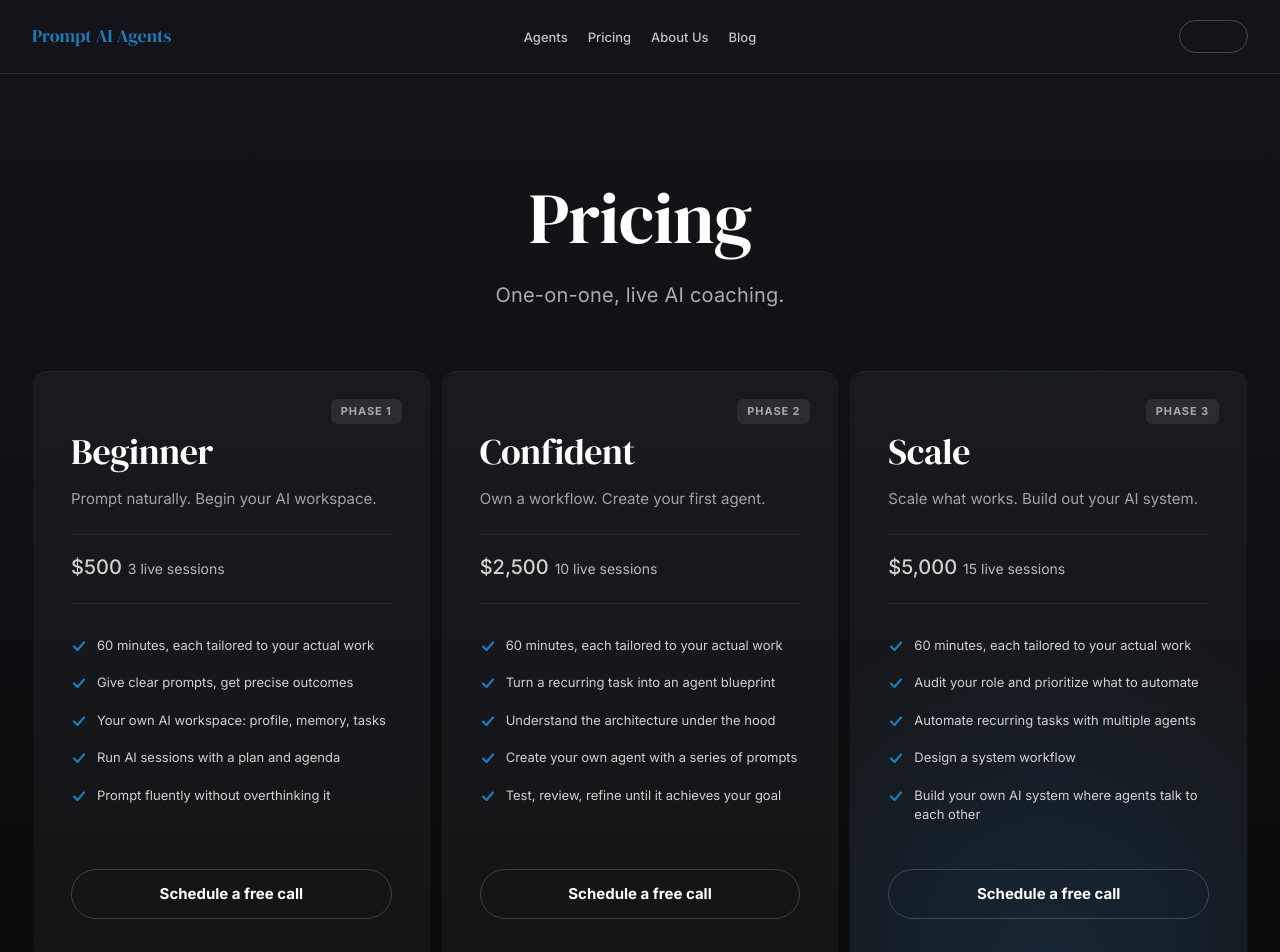
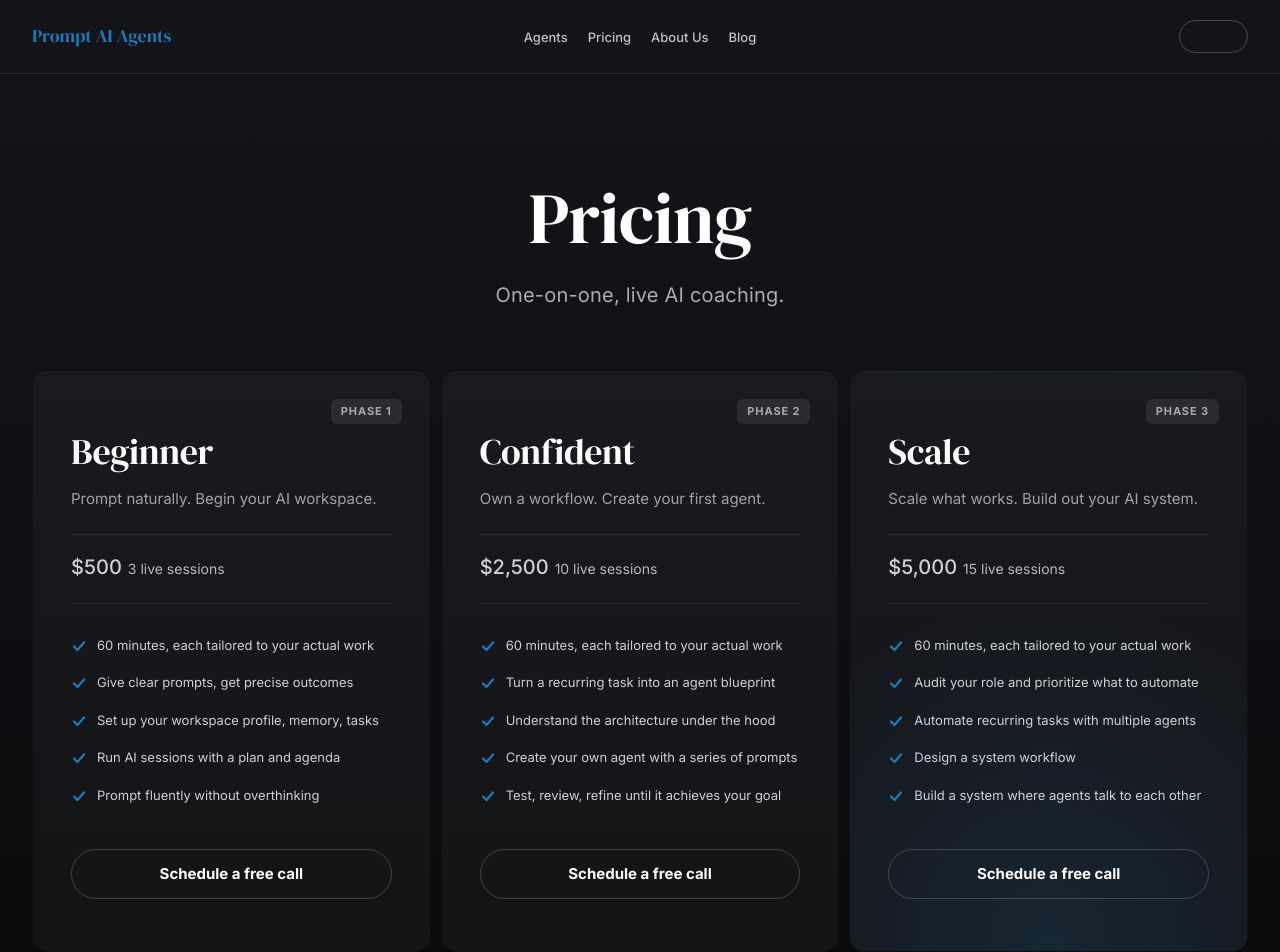
Before and after one commit to coolcalvin457-tech/agent-timesaver-nextjs, a Next.js app: page /pricing in a window 1280 px wide. Shown: the top 952 px of the page. Built offline with nearby package versions, Linux system fonts and the light colour scheme; no server answers.

Commit message:
Scale card: simplify apex bullet; Beginner card: reorder deliverables

```diff
--- a/app/pricing/page.tsx
+++ b/app/pricing/page.tsx
@@ -40,9 +40,9 @@ const coachingTiers: Tier[] = [
     features: [
       "60 minutes, each tailored to your actual work",
       "Give clear prompts, get precise outcomes",
-      "Your own AI workspace: profile, memory, tasks",
+      "Set up your workspace profile, memory, tasks",
       "Run AI sessions with a plan and agenda",
-      "Prompt fluently without overthinking it",
+      "Prompt fluently without overthinking",
     ],
     ctaLabel: "Schedule a free call",
     ctaHref: "mailto:calvin@promptaiagents.com?subject=AI%20Coaching%20Discovery%20Call%20-%20Beginner",
@@ -76,7 +76,7 @@ const coachingTiers: Tier[] = [
       "Audit your role and prioritize what to automate",
       "Automate recurring tasks with multiple agents",
       "Design a system workflow",
-      "Build your own AI system where agents talk to each other",
+      "Build a system where agents talk to each other",
     ],
     ctaLabel: "Schedule a free call",
     ctaHref: "mailto:calvin@promptaiagents.com?subject=AI%20Coaching%20Discovery%20Call%20-%20Scale",
```
